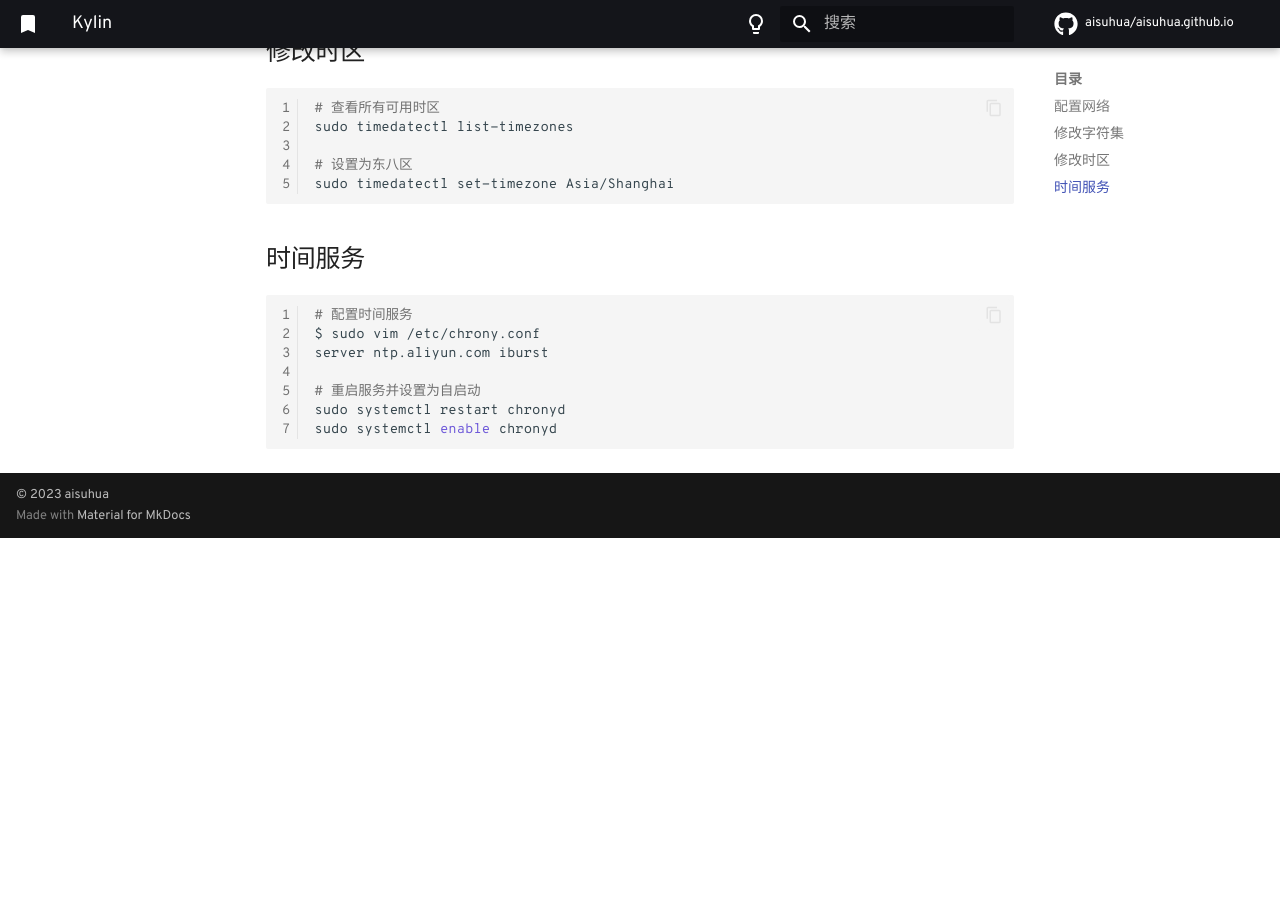
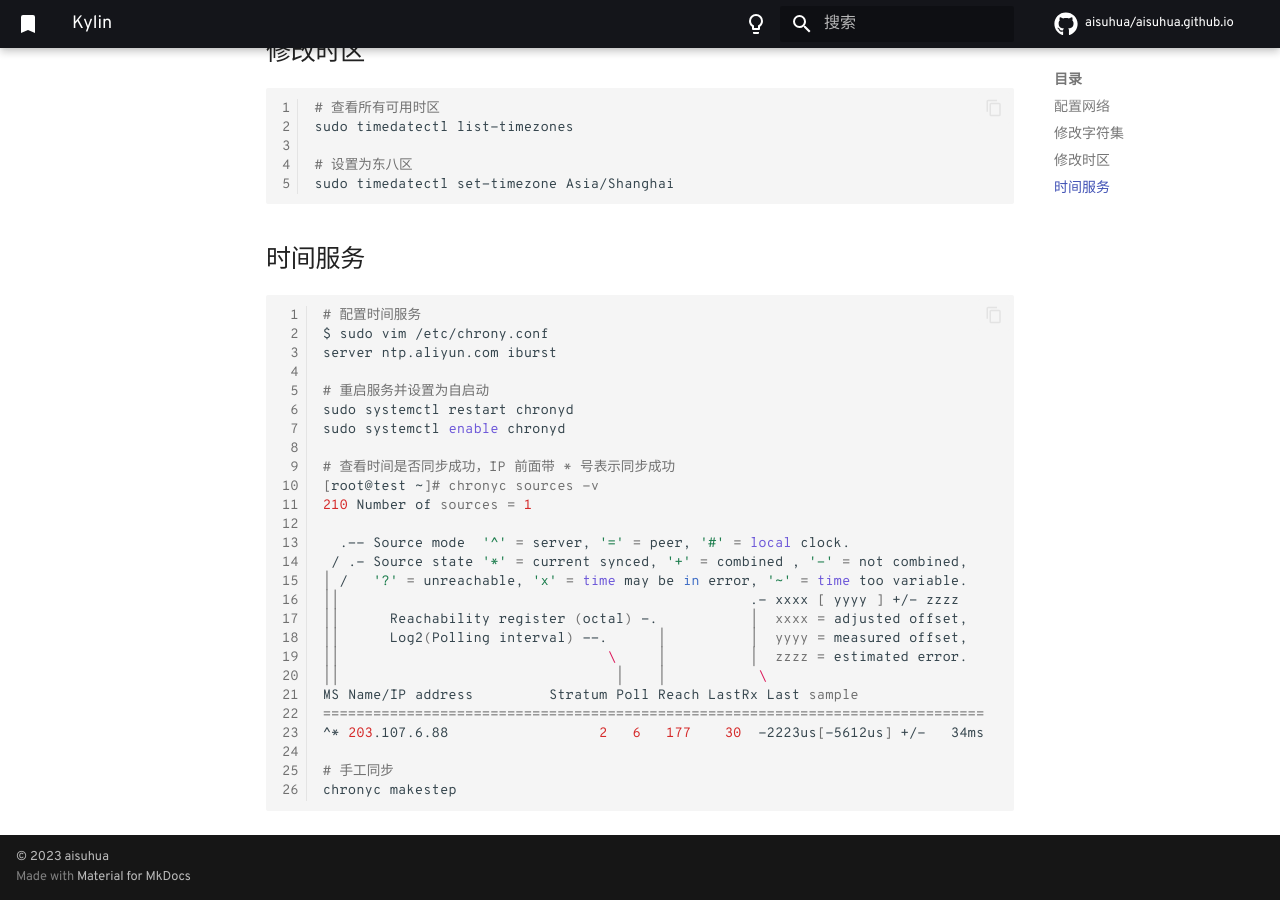
Before and after one commit to aisuhua/aisuhua.github.io, an MkDocs documentation site: the page built from docs/linux/kylin.md, in a window 1280 px wide and 900 px high, scrolled down 1290 px. Built offline with MkDocs 1.6.1 and Material for MkDocs 9.7.7, drawn with Linux system fonts in a browser that asks for light colours; comment, search, counter and statistics services are not loaded; before the commit the page ends 1828 px from its top, so only the background shows below that.

Commit message:
kylin.md

````diff
--- a/docs/linux/kylin.md
+++ b/docs/linux/kylin.md
@@ -76,4 +76,23 @@ server ntp.aliyun.com iburst
 # 重启服务并设置为自启动
 sudo systemctl restart chronyd
 sudo systemctl enable chronyd
+
+# 查看时间是否同步成功，IP 前面带 * 号表示同步成功
+[root@test ~]# chronyc sources -v
+210 Number of sources = 1
+
+  .-- Source mode  '^' = server, '=' = peer, '#' = local clock.
+ / .- Source state '*' = current synced, '+' = combined , '-' = not combined,
+| /   '?' = unreachable, 'x' = time may be in error, '~' = time too variable.
+||                                                 .- xxxx [ yyyy ] +/- zzzz
+||      Reachability register (octal) -.           |  xxxx = adjusted offset,
+||      Log2(Polling interval) --.      |          |  yyyy = measured offset,
+||                                \     |          |  zzzz = estimated error.
+||                                 |    |           \
+MS Name/IP address         Stratum Poll Reach LastRx Last sample
+===============================================================================
+^* 203.107.6.88                  2   6   177    30  -2223us[-5612us] +/-   34ms
+
+# 手工同步
+chronyc makestep
 ```
````
Also changed, not shown: docs/mirror.md (+6 -0 lines).
